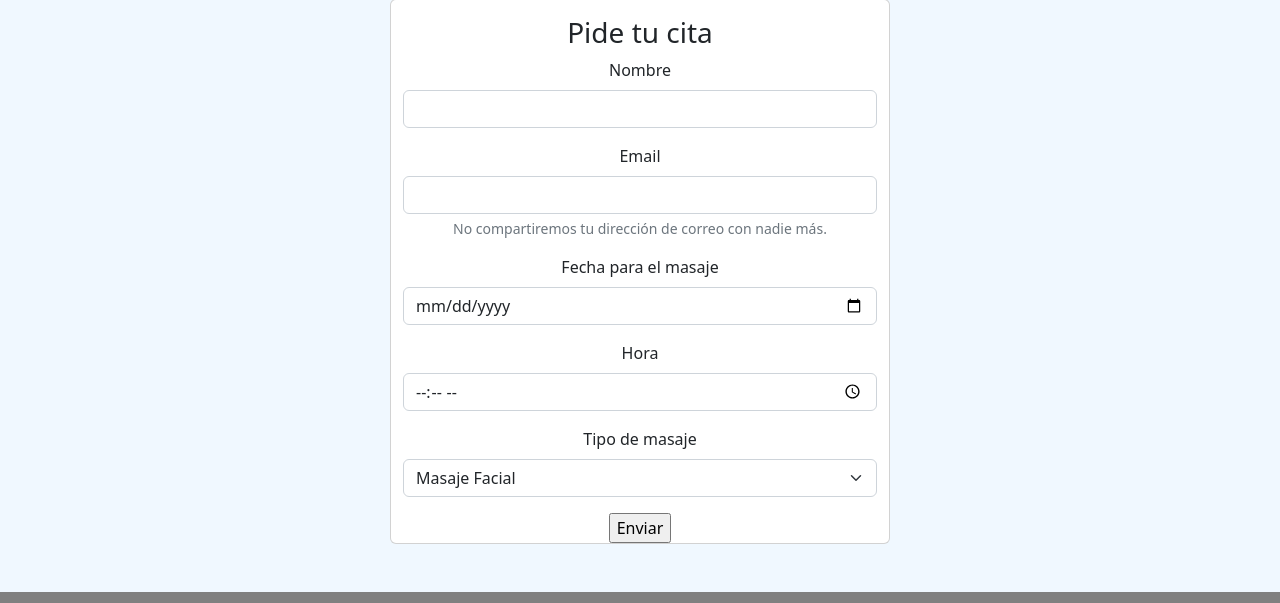
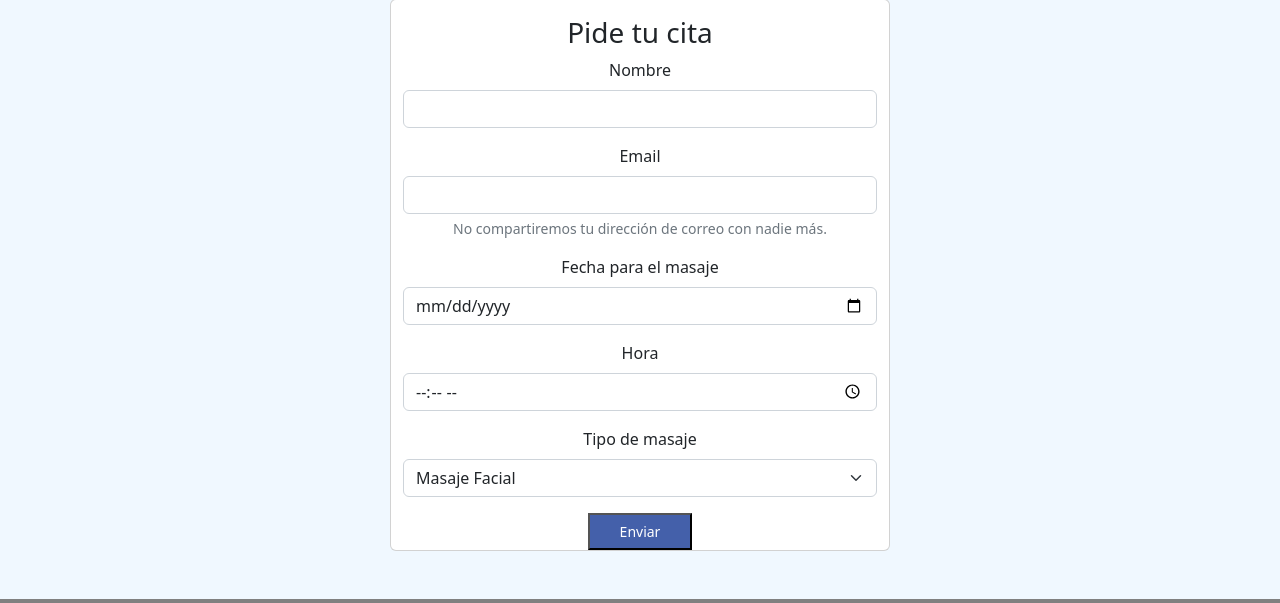
Before and after one commit to salamasajes/salamasajes, a plain HTML site: page contacto.html in a window 1280 px wide. Shown: the part 491-1094 px from the top of the page. Drawn offline with nearby package versions, Linux system fonts and the light colour scheme.

Commit message:
Update styles.css

```diff
--- a/styles.css
+++ b/styles.css
@@ -8,6 +8,15 @@ header {
 
 footer {
 	background-color: gray;
+}
+
+input[type="submit"] {
+  padding: 6px 30px;
+  font-size: 14px;
+  background-color: #4460AA;
+  color: #fff;
+  border: none,
+  margin-bottom: 10px
 }
 
 .cover {
```
